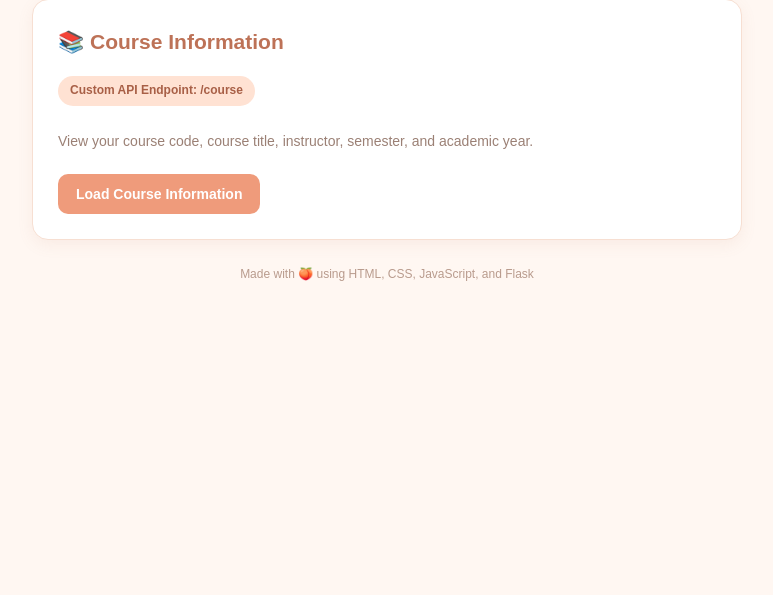
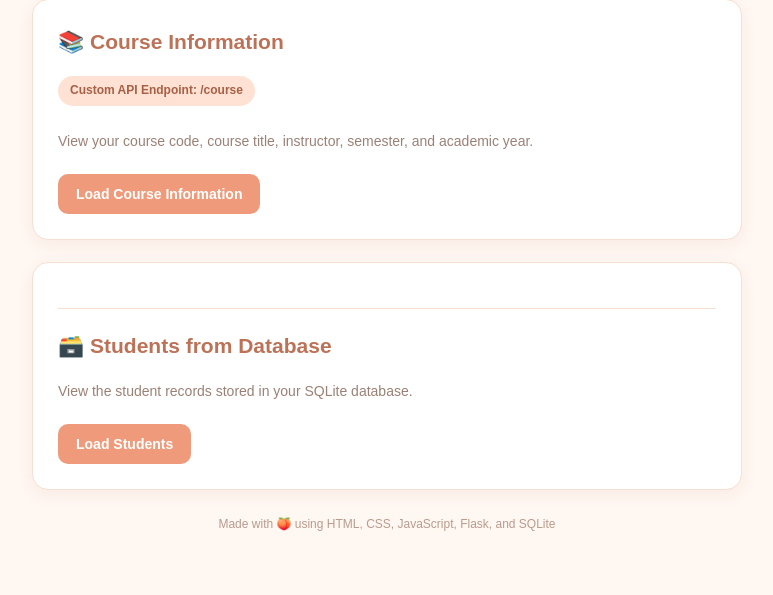
Before and after one commit to colasisanglorenzo-stack/lorenzocolasisang, a Flask app: page / in a window 1280 px wide. Shown: the part 784-1379 px from the top of the page, without its empty margins (253-1026 px from the left). Before the commit the page ends 1065 px from the top, so only its background shows below. Run offline with Flask 3, Linux system fonts and the light colour scheme.

Commit message:
Integrate SQLite database with Flask API

```diff
--- a/app.py
+++ b/app.py
@@ -1,22 +1,48 @@
 
+import sqlite3
 from flask import Flask, jsonify, request, render_template
 
 app = Flask(__name__)
 
-
-@app.route('/')
-def home():
-    return render_template('index.html')
-
-@app.route("/api")
-def api():
-    return "Welcome to my first API"
+DATABASE = "students.db"
 
 
-@app.route('/student')
+# Connect to SQLite database
+def get_db_connection():
+    conn = sqlite3.connect(DATABASE)
+    conn.row_factory = sqlite3.Row
+    return conn
+
+
+# Create the students table automatically
+def initialize_database():
+    conn = get_db_connection()
+
+    conn.execute("""
+        CREATE TABLE IF NOT EXISTS students (
+            student_id TEXT PRIMARY KEY,
+            name TEXT NOT NULL,
+            program TEXT NOT NULL,
+            year INTEGER NOT NULL,
+            section TEXT NOT NULL
+        )
+    """)
+
+    conn.commit()
+    conn.close()
+
+
+# Home page
+@app.route("/")
+def home():
+    return render_template("index.html")
+
+
+# Student Information API
+@app.route("/student")
 def get_student():
     return jsonify({
-         "student_id": "24-00184",
+        "student_id": "24-00184",
         "name": "Lorenzo Colasisang",
         "program": "BSIT",
         "year": 3,
@@ -24,25 +50,152 @@ def get_student():
     })
 
 
-@app.route('/hello')
-def say_hello():
-    name = request.args.get('name', 'Student')
+# Greeting API
+@app.route("/hello")
+def hello():
+    name = request.args.get("name", "").strip()
+
+    if not name:
+        return jsonify({
+            "message": "Hello! Please enter your name."
+        }), 400
+
     return jsonify({
-        "message": f"Hello, {name}!"
+        "message": f"Hello, {name}! Welcome to the Student API."
     })
 
 
-# Course information API
-@app.route('/course', methods=['GET'])
+# Course Information API
+@app.route("/course")
 def get_course():
     return jsonify({
-        "course_code": "CC101",
-        "course_title": "Introduction to Computing",
-        "instructor": "Instr. Rene Ardou",
-        "semester": "1st Semester",
+        "course_code": "IT 303",
+        "course_title": "Application Programming Interface",
+        "instructor": "Course Instructor",
+        "semester": "First Semester",
         "academic_year": "2026-2027"
     })
 
 
-if __name__ == '__main__':
+# Display all students saved in SQLite
+@app.route("/students", methods=["GET"])
+def get_students():
+    conn = get_db_connection()
+
+    try:
+        students = conn.execute("""
+            SELECT student_id, name, program, year, section
+            FROM students
+            ORDER BY student_id
+        """).fetchall()
+
+        return jsonify([dict(student) for student in students])
+
+    finally:
+        conn.close()
+
+
+# Add a student to the database using POST
+@app.route("/students", methods=["POST"])
+def add_student():
+    data = request.get_json(silent=True)
+
+    if not data:
+        return jsonify({
+            "error": "Please send student data as JSON."
+        }), 400
+
+    student_id = str(data.get("student_id", "")).strip()
+    name = str(data.get("name", "")).strip()
+    program = str(data.get("program", "")).strip()
+    section = str(data.get("section", "")).strip()
+
+    try:
+        year = int(data.get("year", 0))
+    except (TypeError, ValueError):
+        return jsonify({
+            "error": "Year must be a number."
+        }), 400
+
+    if not all([student_id, name, program, section]) or year < 1:
+        return jsonify({
+            "error": (
+                "Please provide student_id, name, program, "
+                "year, and section."
+            )
+        }), 400
+
+    conn = get_db_connection()
+
+    try:
+        conn.execute("""
+            INSERT INTO students (
+                student_id, name, program, year, section
+            )
+            VALUES (?, ?, ?, ?, ?)
+        """, (student_id, name, program, year, section))
+
+        conn.commit()
+
+    except sqlite3.IntegrityError:
+        return jsonify({
+            "error": "That student ID already exists."
+        }), 409
+
+    finally:
+        conn.close()
+
+    return jsonify({
+        "message": "Student added successfully.",
+        "student": {
+            "student_id": student_id,
+            "name": name,
+            "program": program,
+            "year": year,
+            "section": section
+        }
+    }), 201
+
+
+# Additional API: Display students by program
+@app.route("/students/program/<program>", methods=["GET"])
+def get_students_by_program(program):
+    conn = get_db_connection()
+
+    try:
+        students = conn.execute("""
+            SELECT student_id, name, program, year, section
+            FROM students
+            WHERE program = ? COLLATE NOCASE
+            ORDER BY student_id
+        """, (program.strip(),)).fetchall()
+
+        return jsonify([dict(student) for student in students])
+
+    finally:
+        conn.close()
+
+
+# Additional API: Display students by year level
+@app.route("/students/year/<int:year>", methods=["GET"])
+def get_students_by_year(year):
+    conn = get_db_connection()
+
+    try:
+        students = conn.execute("""
+            SELECT student_id, name, program, year, section
+            FROM students
+            WHERE year = ?
+            ORDER BY student_id
+        """, (year,)).fetchall()
+
+        return jsonify([dict(student) for student in students])
+
+    finally:
+        conn.close()
+
+
+# Start the application
+if __name__ == "__main__":
+    initialize_database()
     app.run(debug=True)
--- a/templates/index.html
+++ b/templates/index.html
@@ -276,11 +335,33 @@
         <div id="courseResult" aria-live="polite"></div>
     </section>
 
+    <!-- Students from Database -->
+    <section class="card">
+        <hr>
+
+        <h2>🗃️ Students from Database</h2>
+
+        <p class="description">
+            View the student records stored in your SQLite database.
+        </p>
+
+        <button
+            id="loadStudentsBtn"
+            type="button"
+            onclick="loadStudents()"
+        >
+            Load Students
+        </button>
+
+        <div id="studentList" aria-live="polite"></div>
+    </section>
+
     <footer>
-        Made with 🍑 using HTML, CSS, JavaScript, and Flask
+        Made with 🍑 using HTML, CSS, JavaScript, Flask, and SQLite
     </footer>
 
     <script>
+        // Load individual student information
         async function loadStudent() {
             const result = document.getElementById("result");
             const button = document.getElementById("studentBtn");
@@ -316,7 +397,9 @@
 
                     p.append(
                         strong,
-                        document.createTextNode(value ?? "Not available")
+                        document.createTextNode(
+                            String(value ?? "Not available")
+                        )
                     );
 
                     result.appendChild(p);
@@ -361,21 +446,26 @@
                     }
 
                     const data = await response.json();
-                    greeting.textContent = data.message;
+
+                    greeting.textContent =
+                        data.message ?? "No greeting message was returned.";
 
                 } catch (error) {
                     greeting.textContent =
                         "Unable to retrieve greeting. Please check your API server.";
+
                     console.error(error);
                 }
             }
         );
 
+        // Course Information API
         document.getElementById("loadCourseBtn").addEventListener(
             "click",
             async function() {
                 const courseResult =
                     document.getElementById("courseResult");
+
                 const button = document.getElementById("loadCourseBtn");
 
                 courseResult.classList.add("visible");
@@ -409,7 +499,9 @@
 
                         p.append(
                             strong,
-                            document.createTextNode(value ?? "Not available")
+                            document.createTextNode(
+                                String(value ?? "Not available")
+                            )
                         );
 
                         courseResult.appendChild(p);
@@ -425,6 +518,101 @@
                 }
             }
         );
+
+        // Display Students from Database in Table Columns
+        async function loadStudents() {
+            const studentList = document.getElementById("studentList");
+            const button = document.getElementById("loadStudentsBtn");
+
+            studentList.classList.add("visible");
+            studentList.textContent = "Loading student records...";
+            button.disabled = true;
+
+            try {
+                const response = await fetch("/students");
+
+                if (!response.ok) {
+                    throw new Error("Request failed: " + response.status);
+                }
+
+                const data = await response.json();
+
+                if (!Array.isArray(data)) {
+                    throw new Error("Invalid student data received.");
+                }
+
+                studentList.replaceChildren();
+
+                if (data.length === 0) {
+                    const message = document.createElement("p");
+
+                    message.className = "empty-message";
+                    message.textContent =
+                        "No student records found in the database.";
+
+                    studentList.appendChild(message);
+                    return;
+                }
+
+                const wrapper = document.createElement("div");
+                wrapper.className = "student-table-wrapper";
+
+                const table = document.createElement("table");
+                table.className = "student-table";
+
+                // Table column headings
+                const columns = [
+                    ["student_id", "Student ID"],
+                    ["name", "Name"],
+                    ["program", "Program"],
+                    ["year", "Year"],
+                    ["section", "Section"]
+                ];
+
+                const thead = document.createElement("thead");
+                const headerRow = document.createElement("tr");
+
+                columns.forEach(function(column) {
+                    const th = document.createElement("th");
+                    th.textContent = column[1];
+                    headerRow.appendChild(th);
+                });
+
+                thead.appendChild(headerRow);
+                table.appendChild(thead);
+
+                // Add database records to table rows
+                const tbody = document.createElement("tbody");
+
+                data.forEach(function(student) {
+                    const row = document.createElement("tr");
+
+                    columns.forEach(function(column) {
+                        const td = document.createElement("td");
+                        const value = student[column[0]];
+
+                        td.textContent = String(value ?? "Not available");
+
+                        row.appendChild(td);
+                    });
+
+                    tbody.appendChild(row);
+                });
+
+                table.appendChild(tbody);
+                wrapper.appendChild(table);
+                studentList.appendChild(wrapper);
+
+            } catch (error) {
+                studentList.textContent =
+                    "Unable to retrieve student records. Check your Flask /students route and database connection.";
+
+                console.error(error);
+
+            } finally {
+                button.disabled = false;
+            }
+        }
     </script>
 
 </body>
```
Also changed, not shown: other parts of templates/index.html (+67 -5 lines), init_db.py (added, +41 -0 lines), students.db (added).
